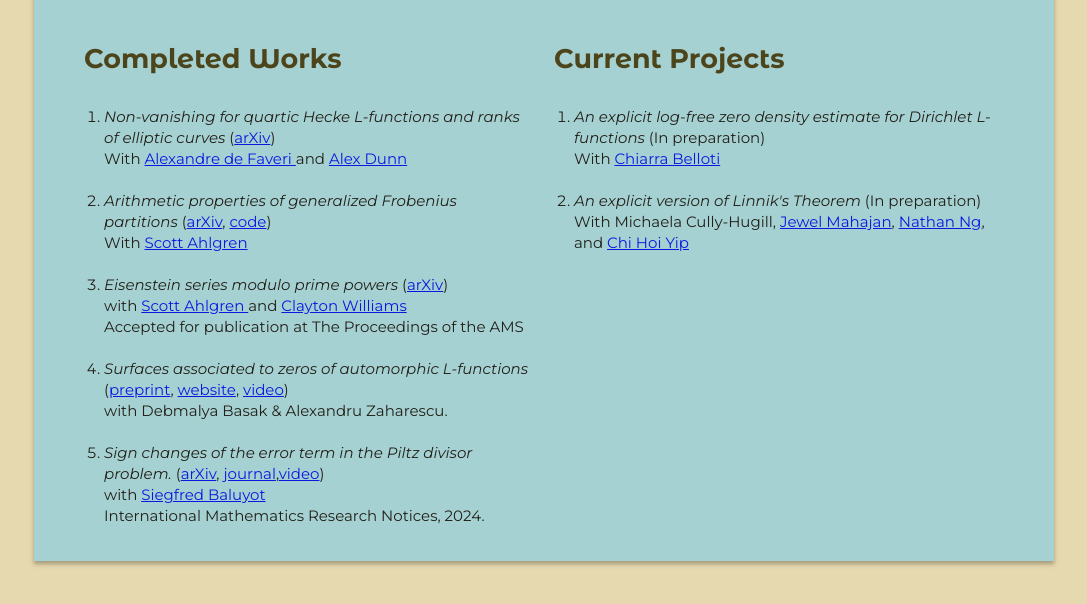
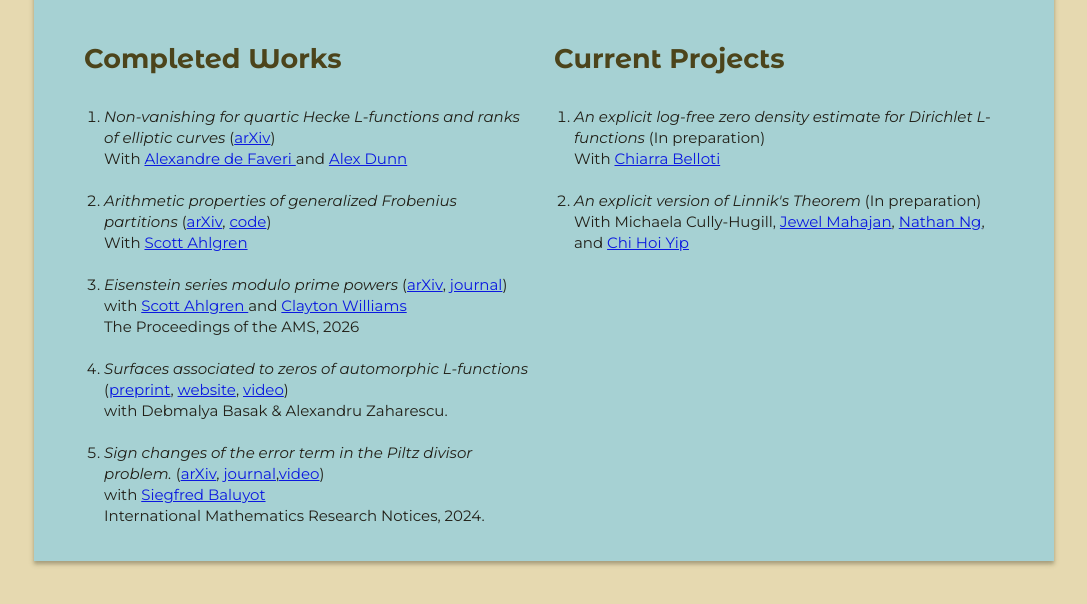
Before and after one commit to cruzcstll99/cruz_castillo.github.io, a plain HTML site: page research.html in a window 1280 px wide. Shown: the part 140-744 px from the top of the page, without its empty margins (96-1183 px from the left). Drawn offline with Linux system fonts and the light colour scheme; a script that the page names is missing.

Commit message:
Added journal link for powers

```diff
--- a/research.html
+++ b/research.html
@@ -66,9 +66,9 @@
     <br>With <a href= "https://scottahlgren.web.illinois.edu/">Scott Ahlgren </a>
     </li>
     <br>
-    <li ><i >Eisenstein series modulo prime powers </i>                 (<a href = "https://arxiv.org/abs/2509.02427" target ="_blank">arXiv</a>)
+    <li ><i >Eisenstein series modulo prime powers </i>                 (<a href = "https://arxiv.org/abs/2509.02427" target ="_blank">arXiv</a>, <a href = "https://doi.org/10.1090/bproc/279">journal</a>)
     <br>with <a href= "https://scottahlgren.web.illinois.edu/">Scott Ahlgren </a>and <a href = "">Clayton Williams</a>
-    <br> Accepted for publication at The Proceedings of the AMS
+    <br> The Proceedings of the AMS, 2026
     </li>
     <br>
     <li ><i >Surfaces associated to zeros of automorphic L-functions </i>    (<a href = "files/CorrelationSurfaces.pdf" target ="_blank">preprint</a>,
```
Also changed, not shown: Edge_Analysis.html (+1 -1 lines), 2 other files.
